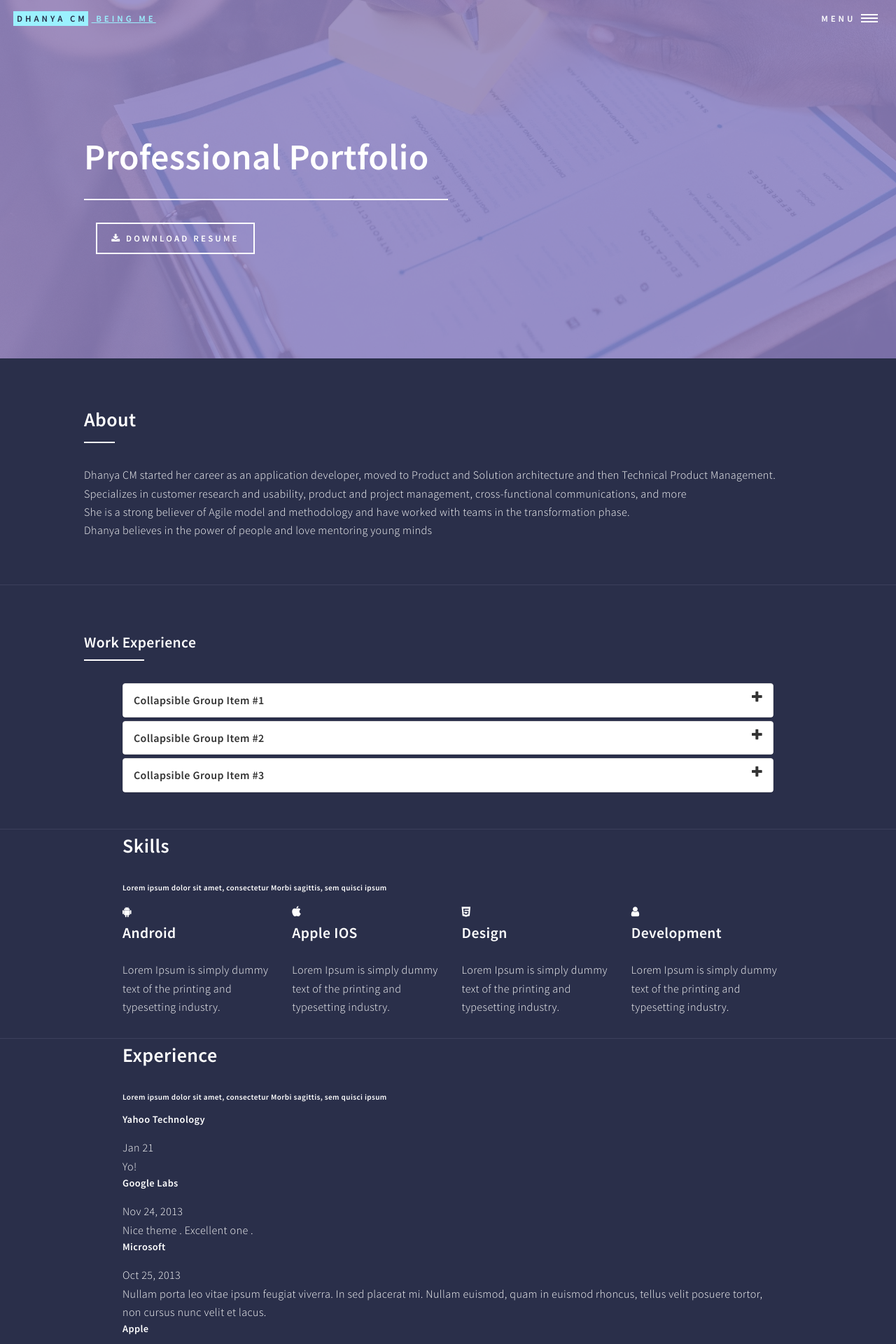
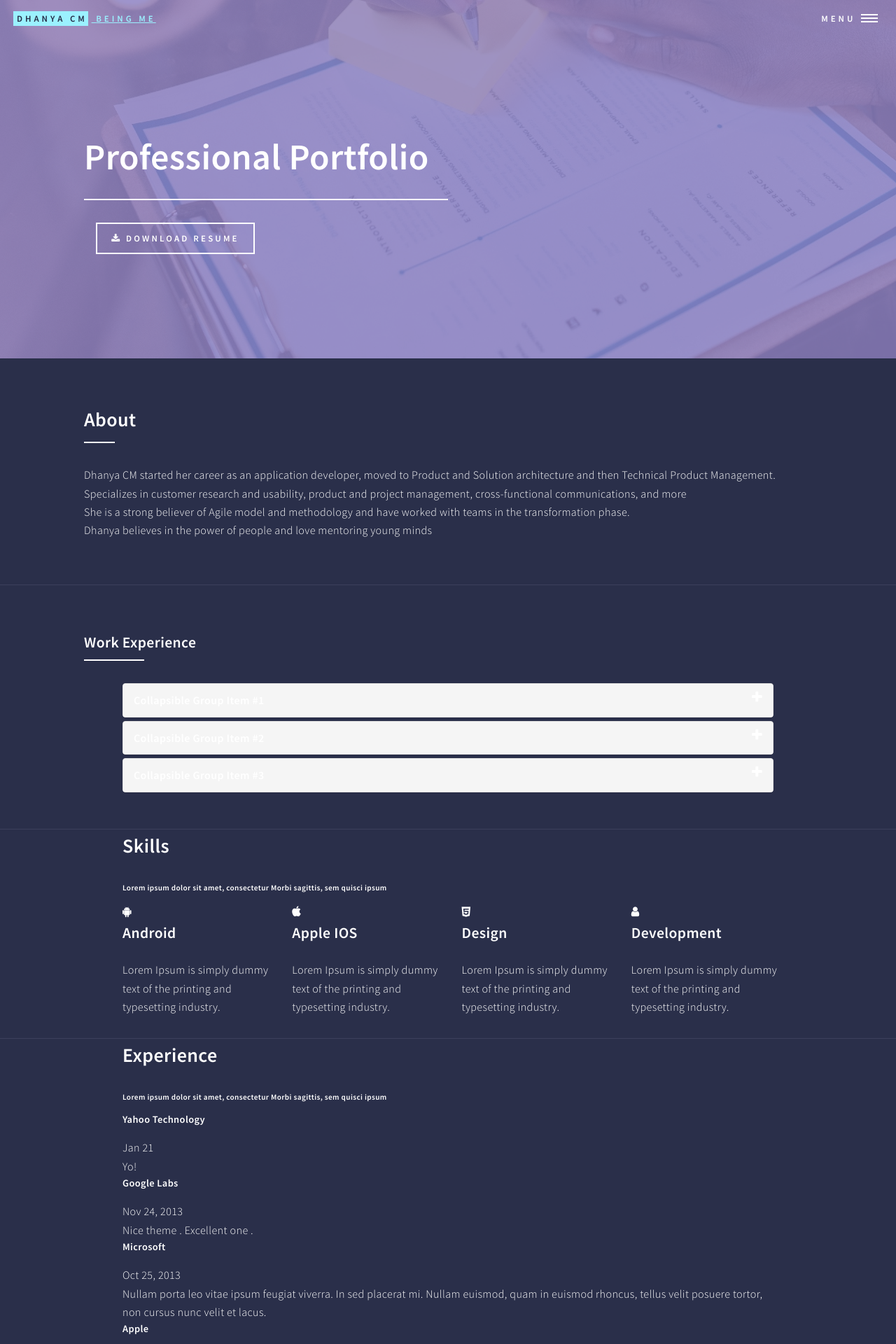
Before and after one commit to dhanyacm/dhanyacm, a Jekyll site: the page built from test.html, in a window 1280 px wide. Shown: the top 1920 px of the page at 70% size. Built offline with Jekyll 4.4.1, drawn with Linux system fonts in a browser that asks for light colours; nearby versions of some CDN libraries.

Commit message:
Update timeline.css

```diff
--- a/css/timeline.css
+++ b/css/timeline.css
@@ -1,20 +1,11 @@
-body {
-  color: #6a6c6f;
-  background-color: #f1f3f6;
-  margin-top:30px;
-}
-
 .container {
   max-width: 960px;
 }
 
-
-/* */
-
 .panel-default>.panel-heading {
-  color: #333;
-  background-color: #fff;
-  border-color: #e4e5e7;
+  color: #fff;
+  background-color: #rgba(212, 212, 255, 0.035);
+  border-color: #242943;
   padding: 0;
   -webkit-user-select: none;
   -moz-user-select: none;
```
